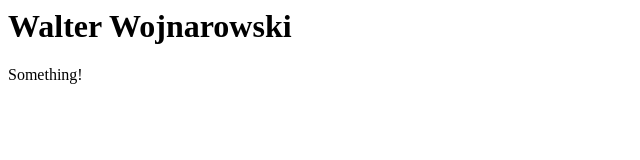
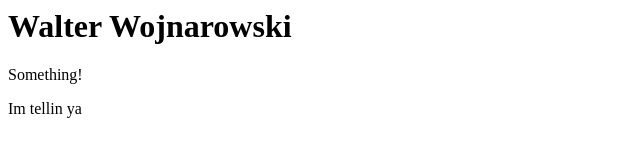
Before and after one commit to waltervoynarovsky/first-git-repo, a plain HTML site: page index.html in a window 1280 px wide. Shown: the full height of the page, 0-640 px from the left. Drawn offline with Linux system fonts and the light colour scheme.

Commit message:
Line no 3

```diff
--- a/index.html
+++ b/index.html
@@ -1,2 +1,4 @@
 <h1>Walter Wojnarowski</h1>
 <p>Something!</p>
+<p>Im tellin ya
+</p>
```
